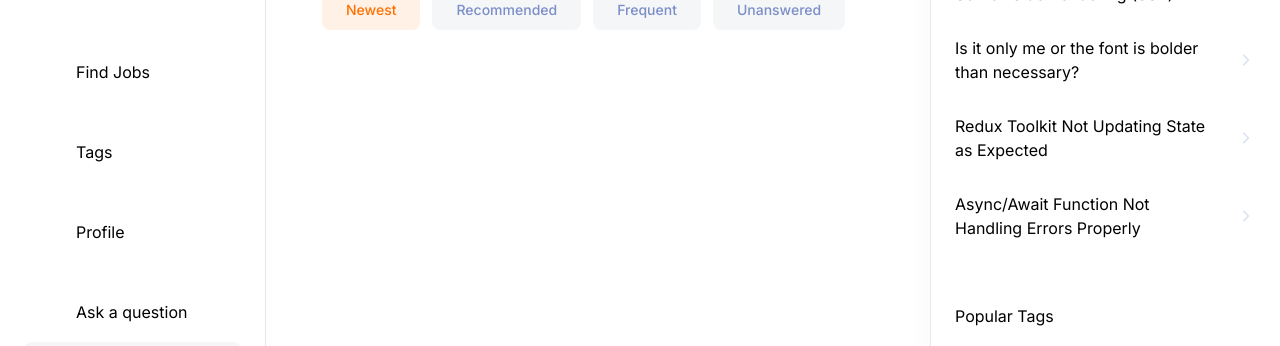
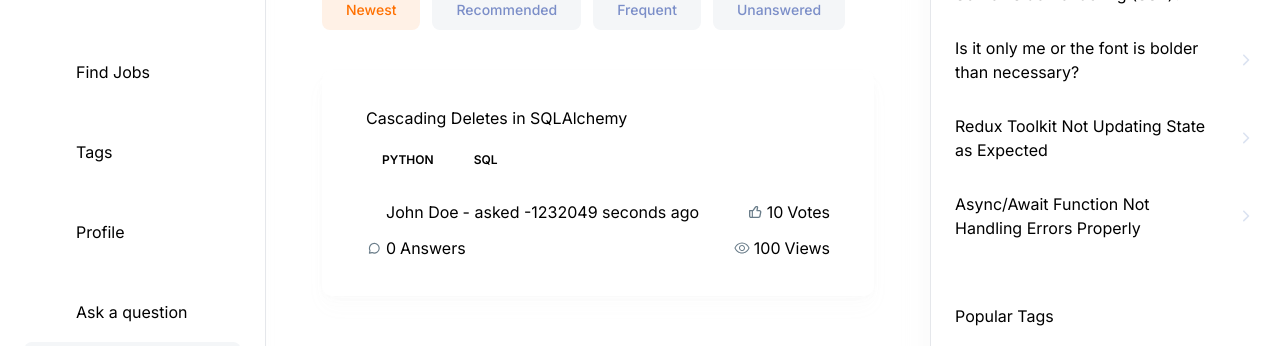
Before and after one commit to harishkrishnan24/devflow, a Next.js app: page / in a window 1280 px wide. Shown: the part 340-686 px from the top of the page. Built offline with nearby package versions, Linux system fonts and the light colour scheme; no server answers.

Commit message:
show list of questions in home page

```diff
--- a/app/(root)/(home)/page.tsx
+++ b/app/(root)/(home)/page.tsx
@@ -1,9 +1,31 @@
+import QuestionCard from "@/components/cards/QuestionCard";
 import HomeFilters from "@/components/home/HomeFilters";
 import Filter from "@/components/shared/Filter";
+import NoResult from "@/components/shared/NoResult";
 import LocalSearchbar from "@/components/shared/search/LocalSearchbar";
 import { Button } from "@/components/ui/button";
 import { HomePageFilters } from "@/constants/filters";
 import Link from "next/link";
+
+const questions = [
+  {
+    _id: "1",
+    title: "Cascading Deletes in SQLAlchemy",
+    tags: [
+      { _id: "1", name: "python" },
+      { _id: "2", name: "sql" },
+    ],
+    author: {
+      _id: "1",
+      name: "John Doe",
+      picture: "https://randomuser.me/api/portraits/men/1.jpg",
+    },
+    upvotes: 10,
+    views: 100,
+    answers: [],
+    createdAt: new Date("2024-06-26T12:00:00.000Z"),
+  },
+];
 
 const Home = () => {
   return (
@@ -31,6 +53,32 @@ const Home = () => {
         />
       </div>
       <HomeFilters />
+      <div className="mt-10 flex w-full flex-col gap-6">
+        {questions.length > 0 ? (
+          questions.map((question) => (
+            <QuestionCard
+              key={question._id}
+              _id={question._id}
+              title={question.title}
+              tags={question.tags}
+              author={question.author}
+              upvotes={question.upvotes}
+              views={question.views}
+              answers={question.answers}
+              createdAt={question.createdAt}
+            />
+          ))
+        ) : (
+          <NoResult
+            title="There's no question to show"
+            description="Be the first to break the silence! 🚀 Ask a Question and kickstart the
+        discussion. our query could be the next big thing others learn from. Get
+        involved! 💡"
+            link="/ask-question"
+            linkTitle="Ask a Question"
+          />
+        )}
+      </div>
     </>
   );
 };
--- /dev/null
+++ b/components/cards/QuestionCard.tsx
@@ -0,0 +1,82 @@
+import Link from "next/link";
+import RenderTag from "../shared/RenderTag";
+import Metric from "../shared/Metric";
+import { formatAndDivideNumber, getTimestamp } from "@/lib/utils";
+
+interface QuestionProps {
+  _id: string;
+  title: string;
+  tags: { _id: string; name: string }[];
+  author: { _id: string; name: string; picture: string };
+  upvotes: number;
+  views: number;
+  answers: Array<object>;
+  createdAt: Date;
+}
+
+const QuestionCard = ({
+  _id,
+  title,
+  tags,
+  author,
+  upvotes,
+  views,
+  answers,
+  createdAt,
+}: QuestionProps) => {
+  return (
+    <div className="card-wrapper rounded-[10px] p-9 sm:px-11">
+      <div className="flex flex-col-reverse items-start justify-between gap-5 sm:flex-row">
+        <div>
+          <span className="subtle-regular text-dark400_light700 line-clamp-1 flex sm:hidden">
+            {getTimestamp(createdAt)}
+          </span>
+          <Link href={`/question/${_id}`}>
+            <h3 className="sm:h3-semibold base-semibold text-dark200_light900 line-clamp-1 flex-1">
+              {title}
+            </h3>
+          </Link>
+        </div>
+      </div>
+      <div className="mt-3.5 flex flex-wrap gap-2">
+        {tags.map((tag) => (
+          <RenderTag key={tag._id} _id={tag._id} name={tag.name} />
+        ))}
+      </div>
+      <div className="flex-between mt-6 w-full flex-wrap gap-3">
+        <Metric
+          imgUrl="/assets/icons/avatar.svg"
+          alt="user"
+          value={author.name}
+          title={` - asked ${getTimestamp(createdAt)}`}
+          textStyles="body-medium text-dark400_light700"
+          href={`/profile/${author._id}`}
+          isAuthor
+        />
+        <Metric
+          imgUrl="/assets/icons/like.svg"
+          alt="Upvotes"
+          value={formatAndDivideNumber(upvotes)}
+          title=" Votes"
+          textStyles="small-medium text-dark400_light800"
+        />
+        <Metric
+          imgUrl="/assets/icons/message.svg"
+          alt="message"
+          value={formatAndDivideNumber(answers.length)}
+          title=" Answers"
+          textStyles="small-medium text-dark400_light800"
+        />
+        <Metric
+          imgUrl="/assets/icons/eye.svg"
+          alt="eye"
+          value={formatAndDivideNumber(views)}
+          title=" Views"
+          textStyles="small-medium text-dark400_light800"
+        />
+      </div>
+    </div>
+  );
+};
+
+export default QuestionCard;
--- a/components/home/HomeFilters.tsx
+++ b/components/home/HomeFilters.tsx
@@ -7,7 +7,7 @@ const HomeFilters = () => {
   const active = "newest";
 
   return (
-    <div className="mt-10 flex-wrap gap-3 md:flex">
+    <div className="mt-10 hidden flex-wrap gap-3 md:flex">
       {HomePageFilters.map((item) => (
         <Button
           className={`body-medium rounded-lg px-6 py-3 capitalize shadow-none ${
--- /dev/null
+++ b/components/shared/Metric.tsx
@@ -0,0 +1,54 @@
+import Image from "next/image";
+import Link from "next/link";
+
+interface MetricProps {
+  imgUrl: string;
+  alt: string;
+  value: number | string;
+  title: string;
+  href?: string;
+  textStyles?: string;
+  isAuthor?: boolean;
+}
+
+const Metric = ({
+  imgUrl,
+  alt,
+  value,
+  title,
+  href,
+  textStyles,
+  isAuthor,
+}: MetricProps) => {
+  const metricContent = (
+    <>
+      <Image
+        src={imgUrl}
+        width={16}
+        height={16}
+        alt={alt}
+        className={`object-contain ${href ? "rounded-full" : ""}`}
+      />
+      <p className={`${textStyles} flex items-center gap-1`}>
+        {value}
+        <span
+          className={`small-regular line-clamp-1 ${
+            isAuthor ? "max-sm:hidden" : ""
+          }`}
+        >
+          {title}
+        </span>
+      </p>
+    </>
+  );
+  if (href) {
+    return (
+      <Link href={href} className="flex-center gap-1">
+        {metricContent}
+      </Link>
+    );
+  }
+  return <div className="flex-center flex-wrap gap-1">{metricContent}</div>;
+};
+
+export default Metric;
--- /dev/null
+++ b/components/shared/NoResult.tsx
@@ -0,0 +1,42 @@
+import Image from "next/image";
+import Link from "next/link";
+import { Button } from "../ui/button";
+
+interface Props {
+  title: string;
+  description: string;
+  link: string;
+  linkTitle: string;
+}
+
+const NoResult = ({ title, description, linkTitle, link }: Props) => {
+  return (
+    <div className="mt-10 flex w-full flex-col items-center justify-center">
+      <Image
+        src="/assets/images/light-illustration.png"
+        alt="No result illustration"
+        width={270}
+        height={200}
+        className="block object-contain dark:hidden"
+      />
+      <Image
+        src="/assets/images/dark-illustration.png"
+        alt="No result illustration"
+        width={270}
+        height={200}
+        className="hidden object-contain dark:block"
+      />
+      <h2 className="h2-bold text-dark200_light900 mt-8">{title}</h2>
+      <p className="body-regular text-dark500_light700 my-3.5 max-w-md text-center">
+        {description}
+      </p>
+      <Link href={link}>
+        <Button className="paragraph-medium mt-5 min-h-[46px] rounded-lg bg-primary-500 px-4 py-3 text-light-900 hover:bg-primary-500 dark:bg-primary-500 dark:text-light-900">
+          {linkTitle}
+        </Button>
+      </Link>
+    </div>
+  );
+};
+
+export default NoResult;
--- a/components/shared/RenderTag.tsx
+++ b/components/shared/RenderTag.tsx
@@ -3,7 +3,7 @@ import React from "react";
 import { Badge } from "@/components/ui/badge";
 
 interface Props {
-  _id: number;
+  _id: string;
   name: string;
   totalQuestions?: number;
   showCount?: boolean;
--- a/components/shared/RightSidebar.tsx
+++ b/components/shared/RightSidebar.tsx
@@ -5,23 +5,23 @@ import RenderTag from "./RenderTag";
 
 const RightSidebar = () => {
   const hotQuestions = [
-    { _id: 1, title: "How do I use express as a custom server in NextJS?" },
+    { _id: "1", title: "How do I use express as a custom server in NextJS?" },
     {
-      _id: 2,
+      _id: "2",
       title:
         "Best practices for data fetching in a Next.js application with Server-Side Rendering (SSR)?",
     },
-    { _id: 3, title: "Is it only me or the font is bolder than necessary?" },
-    { _id: 4, title: "Redux Toolkit Not Updating State as Expected" },
-    { _id: 5, title: "Async/Await Function Not Handling Errors Properly" },
+    { _id: "3", title: "Is it only me or the font is bolder than necessary?" },
+    { _id: "4", title: "Redux Toolkit Not Updating State as Expected" },
+    { _id: "5", title: "Async/Await Function Not Handling Errors Properly" },
   ];
 
   const popularTags = [
-    { _id: 1, name: "javascript", totalQuestions: 40 },
-    { _id: 2, name: "react", totalQuestions: 53 },
-    { _id: 3, name: "next", totalQuestions: 39 },
-    { _id: 4, name: "vue", totalQuestions: 23 },
-    { _id: 5, name: "redux", totalQuestions: 12 },
+    { _id: "1", name: "javascript", totalQuestions: 40 },
+    { _id: "2", name: "react", totalQuestions: 53 },
+    { _id: "3", name: "next", totalQuestions: 39 },
+    { _id: "4", name: "vue", totalQuestions: 23 },
+    { _id: "5", name: "redux", totalQuestions: 12 },
   ];
 
   return (
--- a/lib/utils.ts
+++ b/lib/utils.ts
@@ -1,6 +1,43 @@
-import { type ClassValue, clsx } from "clsx"
-import { twMerge } from "tailwind-merge"
+import { type ClassValue, clsx } from "clsx";
+import { twMerge } from "tailwind-merge";
 
 export function cn(...inputs: ClassValue[]) {
-  return twMerge(clsx(inputs))
+  return twMerge(clsx(inputs));
 }
+
+export const getTimestamp = (createdAt: Date): string => {
+  const now = new Date();
+  const diffInMilliseconds = now.getTime() - createdAt.getTime();
+
+  const seconds = Math.floor(diffInMilliseconds / 1000);
+  const minutes = Math.floor(seconds / 60);
+  const hours = Math.floor(minutes / 60);
+  const days = Math.floor(hours / 24);
+  const months = Math.floor(days / 30);
+  const years = Math.floor(months / 12);
+
+  if (years > 0) {
+    return years === 1 ? "1 year ago" : `${years} years ago`;
+  } else if (months > 0) {
+    return months === 1 ? "1 month ago" : `${months} months ago`;
+  } else if (days > 0) {
+    return days === 1 ? "1 day ago" : `${days} days ago`;
+  } else if (hours > 0) {
+    return hours === 1 ? "1 hour ago" : `${hours} hours ago`;
+  } else if (minutes > 0) {
+    return minutes === 1 ? "1 minute ago" : `${minutes} minutes ago`;
+  } else {
+    return seconds === 1 ? "1 second ago" : `${seconds} seconds ago`;
+  }
+};
+
+export const formatAndDivideNumber = (num: number): string => {
+  if (num >= 1_000_000) {
+    const millions = (num / 1_000_000).toFixed(1);
+    return `${millions}M`;
+  } else if (num >= 1_000) {
+    const thousands = (num / 1_000).toFixed(1);
+    return `${thousands}K`;
+  }
+  return num.toString();
+};
```
